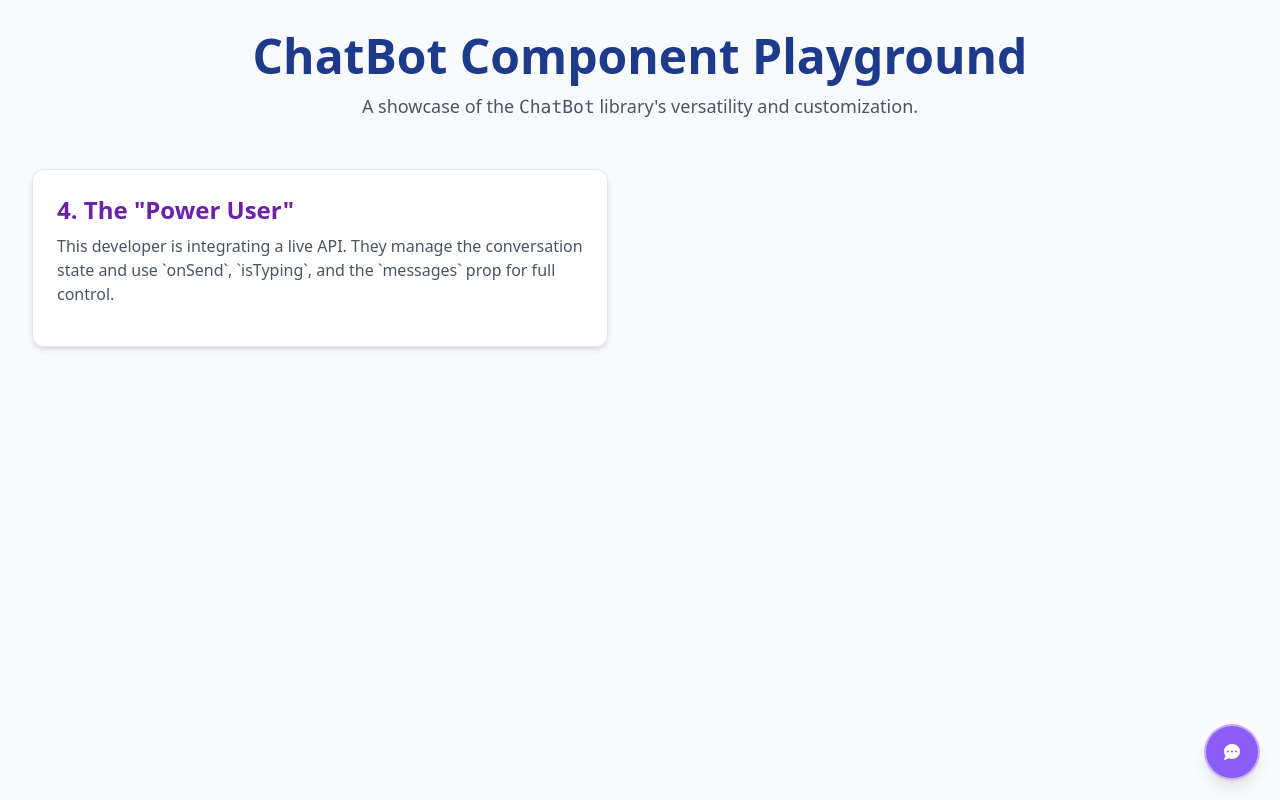
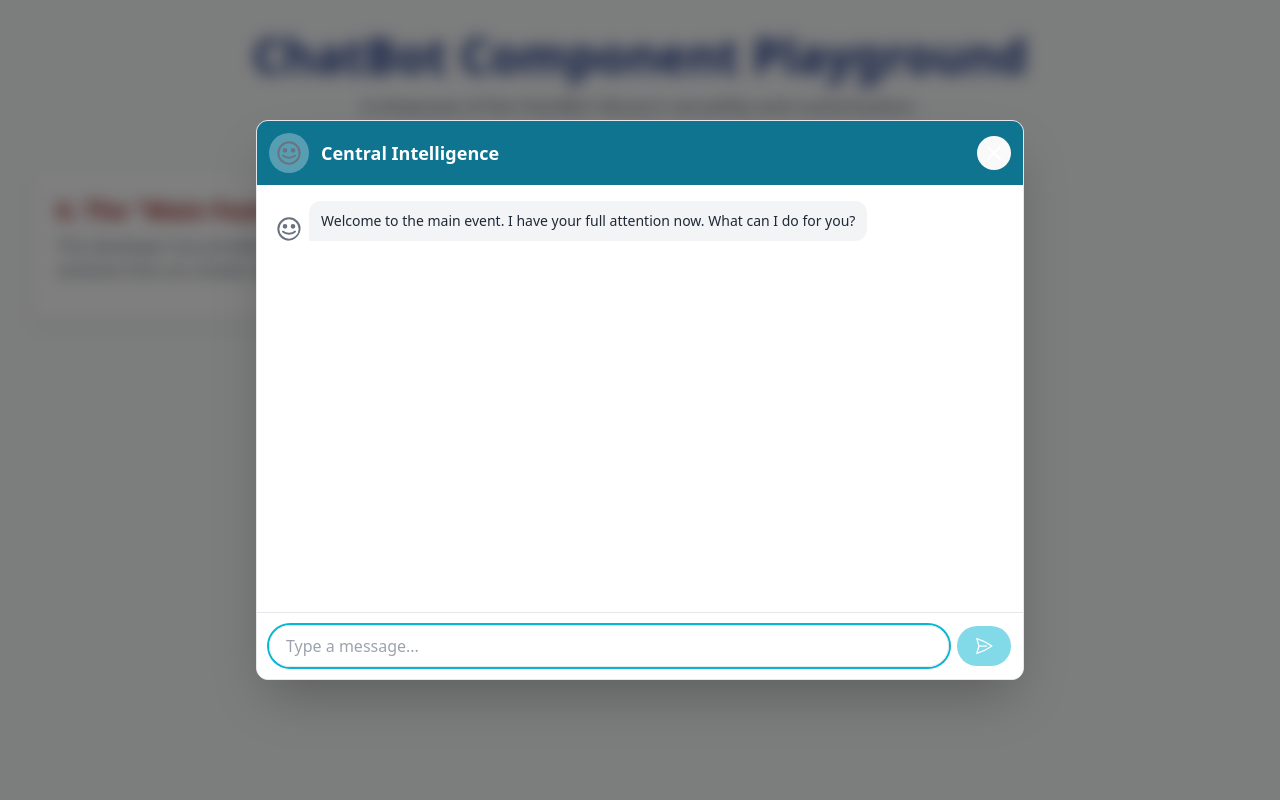
Before and after one commit to gauravRathod674/custom-chatbot, a React (Vite) app: page / in a window 1280 px wide. Both pictures are taken after a click on the button "Open Chat". Built offline with nearby package versions, Linux system fonts and the light colour scheme.

Commit message:
Added blur effect and scrollbar customization

```diff
--- a/package.json
+++ b/package.json
@@ -26,6 +26,7 @@
     "react-dom": "^18.2.0"
   },
   "devDependencies": {
+    "@tailwindcss/typography": "^0.5.16",
     "@vitejs/plugin-react": "^4.2.1",
     "autoprefixer": "^10.4.19",
     "eslint": "^8.57.0",
@@ -39,6 +40,7 @@
     "@fortawesome/fontawesome-svg-core": "^7.0.0",
     "@fortawesome/free-solid-svg-icons": "^7.0.0",
     "@fortawesome/react-fontawesome": "^0.2.3",
-    "@google/generative-ai": "^0.24.1"
+    "@google/generative-ai": "^0.24.1",
+    "react-markdown": "^10.1.0"
   }
 }
--- a/src/App.jsx
+++ b/src/App.jsx
@@ -1,52 +1,84 @@
-import React, { useState } from 'react';
-import { ChatBot } from './index';
-import './App.css';
+import React, { useState } from "react";
+import { ChatBot } from "./index";
+import "./App.css";
 
 const GEMINI_API_KEY = "AIzaSyBi0O2XvJRpWngtjvv2JswmGfnhESCy_20";
 
-
 const GeniusIcon = () => (
-  <svg viewBox="0 0 24 24" fill="none" stroke="currentColor" strokeWidth="1.5" className="w-full h-full">
-    <path strokeLinecap="round" strokeLinejoin="round" d="M8.25 3v1.5M4.5 8.25H3m18 0h-1.5M4.5 12H3m18 0h-1.5m-15 3.75H3m18 0h-1.5M8.25 21v-1.5M12 5.25v13.5" />
-    <path strokeLinecap="round" strokeLinejoin="round" d="M12 3.75a9 9 0 018.883 9.75H3.117A9 9 0 0112 3.75z" />
+  <svg
+    viewBox="0 0 24 24"
+    fill="none"
+    stroke="currentColor"
+    strokeWidth="1.5"
+    className="w-full h-full"
+  >
+    <path
+      strokeLinecap="round"
+      strokeLinejoin="round"
+      d="M8.25 3v1.5M4.5 8.25H3m18 0h-1.5M4.5 12H3m18 0h-1.5m-15 3.75H3m18 0h-1.5M8.25 21v-1.5M12 5.25v13.5"
+    />
+    <path
+      strokeLinecap="round"
+      strokeLinejoin="round"
+      d="M12 3.75a9 9 0 018.883 9.75H3.117A9 9 0 0112 3.75z"
+    />
   </svg>
 );
 
 function App() {
   const [powerUserMessages, setPowerUserMessages] = useState([
-    { id: 1, text: "I am a fully controlled bot. Ask me anything!", sender: 'bot' }
+    {
+      id: 1,
+      text: "I am a fully controlled bot. Ask me anything!",
+      sender: "bot",
+    },
   ]);
   const [isTyping, setIsTyping] = useState(false);
 
   const handlePowerUserSend = (userMessage) => {
-    setPowerUserMessages(prev => [...prev, { id: Date.now(), text: userMessage, sender: 'user' }]);
+    setPowerUserMessages((prev) => [
+      ...prev,
+      { id: Date.now(), text: userMessage, sender: "user" },
+    ]);
     setIsTyping(true);
     setTimeout(() => {
       const botResponse = `This is my simulated AI response to: "${userMessage}"`;
-      setPowerUserMessages(prev => [...prev, { id: Date.now() + 1, text: botResponse, sender: 'bot' }]);
+      setPowerUserMessages((prev) => [
+        ...prev,
+        { id: Date.now() + 1, text: botResponse, sender: "bot" },
+      ]);
       setIsTyping(false);
     }, 2000);
   };
 
   const corporateTheme = {
-    launcher: { backgroundColor: '#1e3a8a', iconColor: '#dbeafe' },
-    header: { backgroundColor: '#1e3a8a', textColor: '#eff6ff' },
+    launcher: { backgroundColor: "#1e3a8a", iconColor: "#dbeafe" },
+    header: { backgroundColor: "#1e3a8a", textColor: "#eff6ff" },
     messages: {
-      userBackgroundColor: '#2563eb',
-      botBackgroundColor: '#eef2ff',
-      botTextColor: '#1e3a8a',
-      bubbleShape: 'square',
+      userBackgroundColor: "#2563eb",
+      botBackgroundColor: "#eef2ff",
+      botTextColor: "#1e3a8a",
+      bubbleShape: "square",
       bubblePointer: false,
     },
-    input: { focusRingColor: '#2563eb' },
-    window: { placement: 'bottom-left', borderRadius: '0.25rem', borderColor: '#dbeafe' },
+    input: { focusRingColor: "#2563eb" },
+    window: {
+      placement: "bottom-left",
+      borderRadius: "0.25rem",
+      borderColor: "#dbeafe",
+    },
   };
 
   return (
     <div className="bg-gray-50 min-h-screen w-full font-sans text-gray-800 p-8">
       <header className="text-center mb-12">
-        <h1 className="text-5xl font-bold text-blue-900">ChatBot Component Playground</h1>
-        <p className="text-gray-600 mt-3 text-lg">A showcase of the <code>ChatBot</code> library's versatility and customization.</p>
+        <h1 className="text-5xl font-bold text-blue-900">
+          ChatBot Component Playground
+        </h1>
+        <p className="text-gray-600 mt-3 text-lg">
+          A showcase of the <code>ChatBot</code> library's versatility and
+          customization.
+        </p>
       </header>
 
       <main className="grid grid-cols-1 md:grid-cols-2 gap-16 items-start">
@@ -55,7 +87,7 @@ function App() {
           <p className="mb-4 text-gray-600">This developer wants a chatbot that just works. No props are passed, so the component uses its beautiful, built-in defaults.</p>
           <ChatBot />
         </div> */}
-{/*
+        {/*
         <div className="p-6 bg-white rounded-xl shadow-md border border-gray-200">
           <h2 className="text-2xl font-semibold mb-2 text-green-800">2. The "Minimalist" User</h2>
           <p className="mb-4 text-gray-600">This developer only needs to change the bot's identity. They pass a few simple props to set the name and welcome message.</p>
@@ -68,7 +100,7 @@ function App() {
           <ChatBot botName="CorpBot" botAvatar="https://placehold.co/40x40/1e3a8a/ffffff?text=C" welcomeMessage="Welcome. How may I be of assistance?" placeholderText="Enter corporate inquiry..." theme={corporateTheme} />
         </div> */}
 
-        <div className="p-6 bg-white rounded-xl shadow-md border border-gray-200">
+        {/* <div className="p-6 bg-white rounded-xl shadow-md border border-gray-200">
           <h2 className="text-2xl font-semibold mb-2 text-purple-800">4. The "Power User"</h2>
           <p className="mb-4 text-gray-600">This developer is integrating a live API. They manage the conversation state and use `onSend`, `isTyping`, and the `messages` prop for full control.</p>
           <ChatBot
@@ -88,7 +120,7 @@ function App() {
               input: { focusRingColor: '#8b5cf6' }
             }}
           />
-        </div>
+        </div> */}
 
         {/* <div className="p-6 bg-white rounded-xl shadow-md border border-gray-200">
           <h2 className="text-2xl font-semibold mb-2 text-red-800">5. The "Gemini-Powered" Bot</h2>
@@ -109,7 +141,39 @@ function App() {
           />
         </div> */}
 
+        <div className="p-6 bg-white rounded-xl shadow-md border border-gray-200">
+          <h2 className="text-2xl font-semibold mb-2 text-red-800">
+            {" "}
+            6. The "Main Feature" Bot
+          </h2>
+          <p className="mb-4 text-gray-600">
+            This developer has provided a Gemini API key. The bot is now a real
+            AI assistant that can answer questions.
+          </p>
+          <ChatBot
+            botName="Central Intelligence"
+            welcomeMessage="Welcome to the main event. I have your full attention now. What can I do for you?"
+            geminiApiKey={GEMINI_API_KEY}
+            theme={{
+              window: {
+                placement: "center",
+                // You can still override the larger default size if you want
+                width: "60vw",
+                height: "70vh",
+                backdrop: true,
+                backdropColor: "rgba(0, 0, 0, 0.5)",
+                backdropBlur: "8px",
 
+                scrollbarThumbColor: "#0891b2", // A darker cyan
+                scrollbarTrackColor: "#f0f9ff", // A very light blue
+              },
+              launcher: { backgroundColor: "#0e7490" },
+              header: { backgroundColor: "#0e7490" },
+              messages: { userBackgroundColor: "#06b6d4" },
+              input: { focusRingColor: "#06b6d4" },
+            }}
+          />
+        </div>
       </main>
     </div>
   );
--- a/src/components/ChatBot.jsx
+++ b/src/components/ChatBot.jsx
@@ -9,6 +9,7 @@ import { motion, AnimatePresence } from "framer-motion";
 import { FontAwesomeIcon } from "@fortawesome/react-fontawesome";
 import { faCommentDots } from "@fortawesome/free-solid-svg-icons";
 import { GoogleGenerativeAI } from "@google/generative-ai";
+import ReactMarkdown from "react-markdown";
 
 // JSDoc for type-hinting in JS environments
 /**
@@ -45,6 +46,8 @@ import { GoogleGenerativeAI } from "@google/generative-ai";
  * @property {string} window.width - Width of the chat window.
  * @property {string} window.height - Height of the chat window.
  * @property {string} window.placement - Placement on screen ('bottom-right', 'bottom-left').
+ * @property {string} [window.scrollbarThumbColor] - Color of the scrollbar thumb.
+ * @property {string} [window.scrollbarTrackColor] - Color of the scrollbar track.
  */
 
 // --- Helper Components & Icons ---
@@ -128,13 +131,13 @@ const formatHistoryForApi = (messages) => {
   }, []);
 
   // Map to the Gemini API format
-  let apiHistory = mergedMessages.map(msg => ({
-    role: msg.sender === 'bot' ? 'model' : 'user',
+  let apiHistory = mergedMessages.map((msg) => ({
+    role: msg.sender === "bot" ? "model" : "user",
     parts: [{ text: msg.text }],
   }));
 
   // Ensure the history starts with a user message
-  const firstUserIndex = apiHistory.findIndex(msg => msg.role === 'user');
+  const firstUserIndex = apiHistory.findIndex((msg) => msg.role === "user");
   if (firstUserIndex > -1) {
     apiHistory = apiHistory.slice(firstUserIndex);
   } else {
@@ -144,7 +147,6 @@ const formatHistoryForApi = (messages) => {
 
   return apiHistory;
 };
-
 
 // --- Main ChatBot Component ---
 
@@ -176,9 +178,14 @@ const ChatBot = ({
   geminiApiKey,
   messages: controlledMessages, // This is for the "Power User" case
 }) => {
+  const [chatbotId] = useState(
+    () => `chatbot-instance-${Math.random().toString(36).substring(2, 9)}`
+  );
   const [isOpen, setIsOpen] = useState(initialIsOpen);
-   const [internalMessages, setInternalMessages] = useState(() => {
-    return welcomeMessage ? [{ id: 1, text: welcomeMessage, sender: "bot" }] : [];
+  const [internalMessages, setInternalMessages] = useState(() => {
+    return welcomeMessage
+      ? [{ id: 1, text: welcomeMessage, sender: "bot" }]
+      : [];
   });
   const [inputValue, setInputValue] = useState("");
   const [isBotTyping, setIsBotTyping] = useState(false);
@@ -205,6 +212,8 @@ const ChatBot = ({
 
   // --- Theming Engine ---
   const mergedTheme = useMemo(() => {
+    const isCenterPlacement = theme?.window?.placement === "center";
+
     const defaultTheme = {
       launcher: {
         backgroundColor: "#4f46e5",
@@ -239,9 +248,16 @@ const ChatBot = ({
         backgroundColor: "#ffffff",
         borderColor: "#e5e7eb",
         borderRadius: "0.75rem",
-        width: "22rem",
-        height: "30rem",
+        width: isCenterPlacement ? "80vw" : "22rem",
+        height: isCenterPlacement ? "80vh" : "30rem",
         placement: "bottom-right",
+
+        backdrop: false,
+        backdropColor: "rgba(0, 0, 0, 0.4)",
+        backdropBlur: "4px",
+
+        scrollbarThumbColor: "#a1a1aa", // neutral-400
+        scrollbarTrackColor: "#f1f5f9", // slate-100
       },
     };
     // Deep merge user theme with defaults
@@ -292,6 +308,48 @@ const ChatBot = ({
 
   // --- Effects ---
 
+  useEffect(() => {
+    const thumbColor = mergedTheme.window.scrollbarThumbColor;
+    const trackColor = mergedTheme.window.scrollbarTrackColor;
+    const styleId = `scrollbar-style-${chatbotId}`;
+
+    // Remove any old style element before adding a new one
+    document.getElementById(styleId)?.remove();
+
+    const styleElement = document.createElement("style");
+    styleElement.id = styleId;
+    styleElement.innerHTML = `
+      /* Modern browsers */
+      #${chatbotId} .chatbot-message-list {
+        scrollbar-width: thin;
+        scrollbar-color: ${thumbColor} ${trackColor};
+      }
+      /* WebKit-based browsers (Chrome, Safari, Edge) */
+      #${chatbotId} .chatbot-message-list::-webkit-scrollbar {
+        width: 8px;
+      }
+      #${chatbotId} .chatbot-message-list::-webkit-scrollbar-track {
+        background: ${trackColor};
+        border-radius: 4px;
+      }
+      #${chatbotId} .chatbot-message-list::-webkit-scrollbar-thumb {
+        background-color: ${thumbColor};
+        border-radius: 4px;
+        border: 2px solid ${trackColor};
+      }
+    `;
+    document.head.appendChild(styleElement);
+
+    // Cleanup function to remove the style when the component unmounts
+    return () => {
+      document.getElementById(styleId)?.remove();
+    };
+  }, [
+    chatbotId,
+    mergedTheme.window.scrollbarThumbColor,
+    mergedTheme.window.scrollbarTrackColor,
+  ]);
+
   // **FIX**: Sync internal typing state with the external `isTyping` prop.
   useEffect(() => {
     setIsBotTyping(parentIsTyping);
@@ -324,15 +382,19 @@ const ChatBot = ({
 
   // --- Handlers ---
 
- const handleSend = useCallback(async () => {
+  const handleSend = useCallback(async () => {
     const trimmedInput = inputValue.trim();
     if (!trimmedInput || disabled || isBotTyping || parentIsTyping) return;
 
-    const newUserMessage = { id: Date.now(), text: trimmedInput, sender: "user" };
+    const newUserMessage = {
+      id: Date.now(),
+      text: trimmedInput,
+      sender: "user",
+    };
     const newMessages = [...messages, newUserMessage];
 
     if (!isControlled) {
-      setMessages(prev => [...prev, newUserMessage]);
+      setMessages((prev) => [...prev, newUserMessage]);
     }
     onSend(trimmedInput);
     setInputValue("");
@@ -345,7 +407,8 @@ const ChatBot = ({
 
         // The last message is the new user input, which should not be in the history.
         const historyForContext = chatHistory.slice(0, -1);
-        const lastUserMessage = chatHistory[chatHistory.length - 1]?.parts[0]?.text || '';
+        const lastUserMessage =
+          chatHistory[chatHistory.length - 1]?.parts[0]?.text || "";
 
         const chat = geminiModel.startChat({ history: historyForContext });
         const result = await chat.sendMessage(lastUserMessage);
@@ -353,24 +416,41 @@ const ChatBot = ({
         const response = await result.response;
         const text = response.text();
         const botResponse = { id: Date.now() + 1, text, sender: "bot" };
-        setMessages(prev => [...prev, botResponse]);
-
+        setMessages((prev) => [...prev, botResponse]);
       } catch (error) {
         console.error("Gemini API Error:", error);
-        const errorResponse = { id: Date.now() + 1, text: "Sorry, an error occurred. Please try again.", sender: "bot" };
-        setMessages(prev => [...prev, errorResponse]);
+        const errorResponse = {
+          id: Date.now() + 1,
+          text: "Sorry, an error occurred. Please try again.",
+          sender: "bot",
+        };
+        setMessages((prev) => [...prev, errorResponse]);
       } finally {
         setIsBotTyping(false);
       }
     } else if (!isControlled) {
       setIsBotTyping(true);
       setTimeout(() => {
-        const defaultBotResponse = { id: Date.now() + 1, text: `You said: "${trimmedInput}"`, sender: "bot" };
-        setMessages(prev => [...prev, defaultBotResponse]);
+        const defaultBotResponse = {
+          id: Date.now() + 1,
+          text: `You said: "${trimmedInput}"`,
+          sender: "bot",
+        };
+        setMessages((prev) => [...prev, defaultBotResponse]);
         setIsBotTyping(false);
       }, 800);
     }
-  }, [inputValue, disabled, isBotTyping, parentIsTyping, onSend, geminiModel, isControlled, messages, setMessages]);
+  }, [
+    inputValue,
+    disabled,
+    isBotTyping,
+    parentIsTyping,
+    onSend,
+    geminiModel,
+    isControlled,
+    messages,
+    setMessages,
+  ]);
   const handleKeyPress = useCallback(
     (e) => {
       if (e.key === "Enter") {
@@ -400,7 +480,10 @@ const ChatBot = ({
   const placementClasses = {
     "bottom-right": "bottom-5 right-5",
     "bottom-left": "bottom-5 left-5",
+    center: "top-1/2 left-1/2 -translate-x-1/2 -translate-y-1/2",
   };
+
+  const isCenterPlacement = mergedTheme.window.placement === "center";
 
   const bubbleShapeClasses = {
     rounded: `rounded-xl`,
@@ -408,7 +491,7 @@ const ChatBot = ({
   };
 
   return (
-    <div style={cssVariables} className="font-sans">
+    <div id={chatbotId} style={cssVariables} className="font-sans">
       {/* --- Launcher Button --- */}
       <AnimatePresence>
         {!isOpen && (
@@ -420,10 +503,7 @@ const ChatBot = ({
             animate={{ scale: 1, opacity: 1 }}
             exit={{ scale: 0, opacity: 0 }}
             transition={{ duration: 0.2, ease: "easeOut" }}
-            className={`fixed ${
-              placementClasses[mergedTheme.window.placement] ||
-              placementClasses["bottom-right"]
-            } z-50 rounded-full shadow-lg flex items-center justify-center cursor-pointer border-2 border-white/50 focus:outline-none focus-visible:ring-2 focus-visible:ring-offset-2 focus-visible:ring-[--chatbot-launcher-bg]`}
+            className="fixed bottom-10 right-10 z-50 rounded-full shadow-lg flex items-center justify-center cursor-pointer border-2 border-white/50 focus:outline-none focus-visible:ring-2 focus-visible:ring-offset-2 focus-visible:ring-[--chatbot-launcher-bg]"
             style={{
               backgroundColor: "var(--chatbot-launcher-bg)",
               color: "var(--chatbot-launcher-icon-color)",
@@ -438,6 +518,22 @@ const ChatBot = ({
 
       {/* --- Chat Window --- */}
       <AnimatePresence>
+        {isOpen && isCenterPlacement && mergedTheme.window.backdrop && (
+          <motion.div
+            initial={{ opacity: 0 }}
+            animate={{ opacity: 1 }}
+            exit={{ opacity: 0 }}
+            style={{
+              backgroundColor: mergedTheme.window.backdropColor,
+              backdropFilter: `blur(${mergedTheme.window.backdropBlur})`,
+              // For Safari compatibility
+              WebkitBackdropFilter: `blur(${mergedTheme.window.backdropBlur})`,
+            }}
+            className="fixed inset-0 z-40"
+            onClick={() => setIsOpen(false)}
+          />
+        )}
+
         {isOpen && (
           <div
             ref={windowRef}
@@ -503,7 +599,7 @@ const ChatBot = ({
             <div
               role="log"
               aria-live="polite"
-              className="flex-1 p-4 overflow-y-auto space-y-4"
+              className="chatbot-message-list flex-1 p-4 overflow-y-auto space-y-4"
             >
               {messages.map((msg) => (
                 <div
@@ -545,9 +641,12 @@ const ChatBot = ({
                       fontSize: "var(--chatbot-msg-font-size)",
                     }}
                   >
-                    <p className="whitespace-pre-wrap break-words">
-                      {msg.text}
-                    </p>
+                    <div
+                      className="prose prose-sm max-w-none text-inherit prose-p:my-0 prose-headings:my-2 prose-ul:my-1 prose-li:my-0.5"
+                      style={{ color: "inherit" }} // Ensures prose color matches bot/user text color
+                    >
+                      <ReactMarkdown>{msg.text}</ReactMarkdown>
+                    </div>
                   </div>
                 </div>
               ))}
@@ -610,7 +709,7 @@ const ChatBot = ({
                     "--tw-ring-color": "var(--chatbot-user-msg-bg)",
                   }}
                 >
-                  Send
+                  <SendIcon />
                 </button>
               </div>
             </footer>
--- a/tailwind.config.js
+++ b/tailwind.config.js
@@ -7,5 +7,7 @@ export default {
   theme: {
     extend: {},
   },
-  plugins: [],
+  plugins: [
+     require('@tailwindcss/typography'),
+  ],
 }
```
Also changed, not shown: 1 other file (tests, documents, lock files or other folders).
